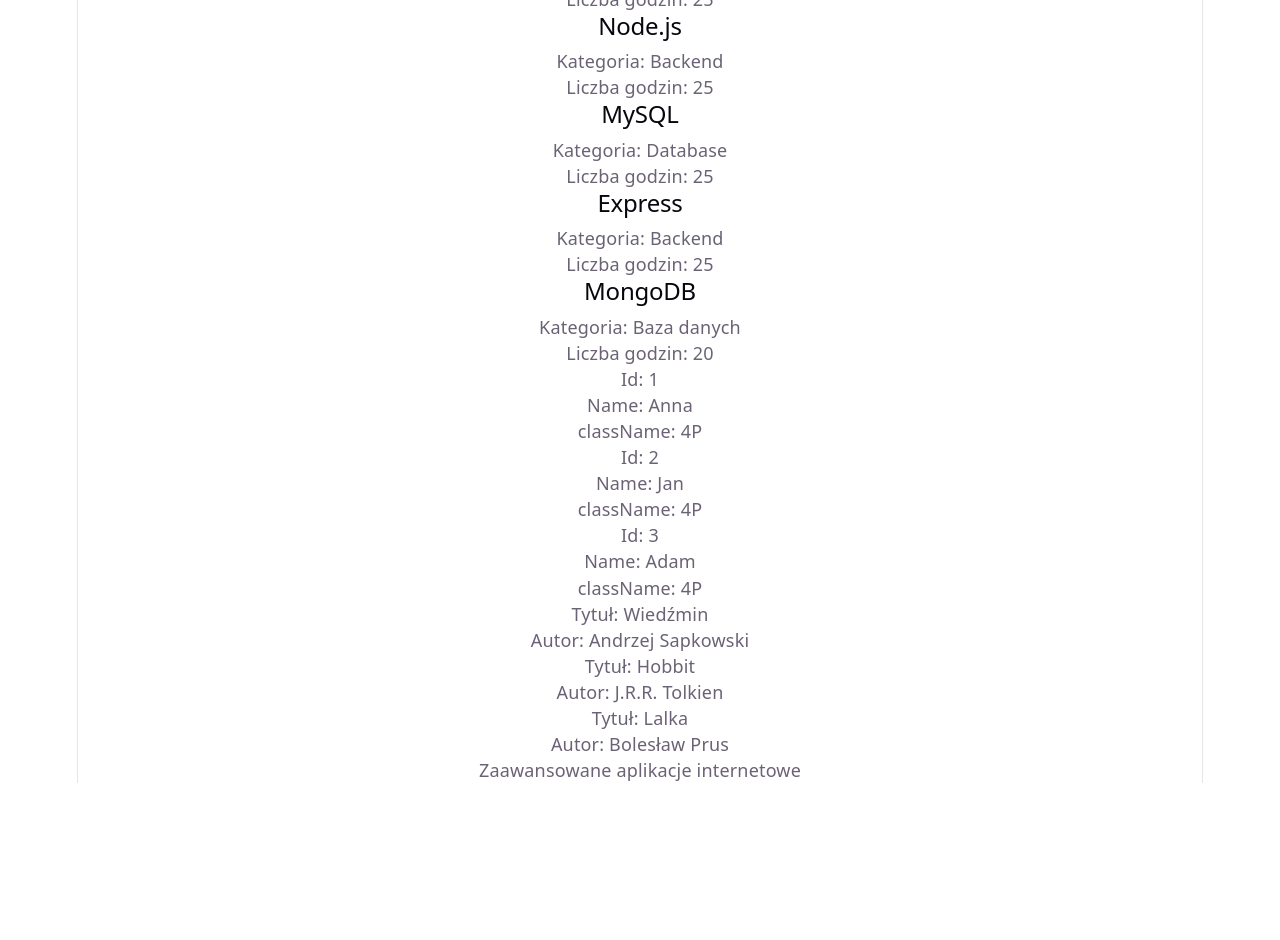
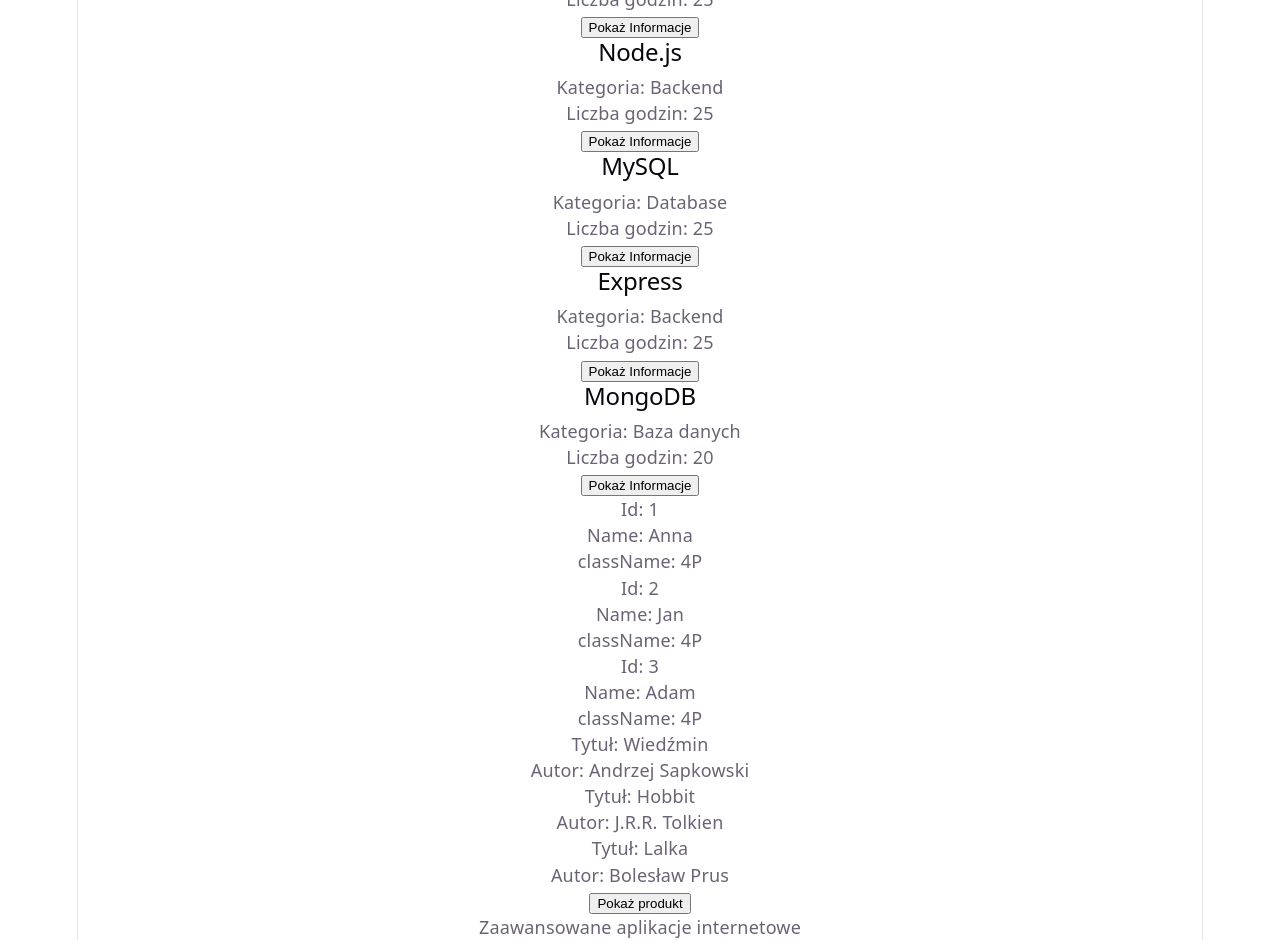
Before and after one commit to FilipBarnas67/FB_01_webtech, a React (Vite) app: page / in a window 1280 px wide. Shown: the part 1080-2020 px from the top of the page. Before the commit the page ends 1863 px from the top, so only its background shows below. Built offline with nearby package versions, Linux system fonts and the light colour scheme.

Commit message:
Zdarzenia w React – onClick i funkcje obsługujące zdarzenia

```diff
--- a/src/App.jsx
+++ b/src/App.jsx
@@ -9,6 +9,13 @@
 import Student_dwa from "./components/Student_dwa.jsx";
 import Book from "./components/Book.jsx";
 import TechnologyDestructuring from "./components/TechnologyDestructuring.jsx";
+import Product from "./components/Product.jsx";
+
+function showProduct(name, price)
+    {
+        console.log("Nazwa produktu: " + name);
+        console.log("Cena produktu: " + price);
+    }
 
 const technologies = [
   {
@@ -106,6 +113,12 @@
           })
         }
 
+        <Product
+        name={"sixseven"}
+        price={67}
+        showProduct={showProduct}
+        />
+
       </main>
 
       <Footer />
--- /dev/null
+++ b/src/components/Product.jsx
@@ -0,0 +1,9 @@
+export default function Product(zmienne)
+{
+
+    return(
+        <button onClick={() => zmienne.showProduct(zmienne.name, zmienne.price)}>
+            Pokaż produkt
+        </button>
+    )
+}
--- a/src/components/TechnologyDestructuring.jsx
+++ b/src/components/TechnologyDestructuring.jsx
@@ -1,9 +1,21 @@
 export default function TechnologyDestructuring({ name, category, hours }) {
+
+  function showTechnology()
+  {
+    console.log("Technolohia: " + name);
+    console.log("Kategoria: " + category);
+    console.log("Godziny: " + hours);
+  }
+
   return (
     <section>
       <h2>{name}</h2>
       <p>Kategoria: {category}</p>
       <p>Liczba godzin: {hours}</p>
+
+      <button onClick={showTechnology}>
+        Pokaż Informacje
+      </button>
     </section>
   );
 }
```
